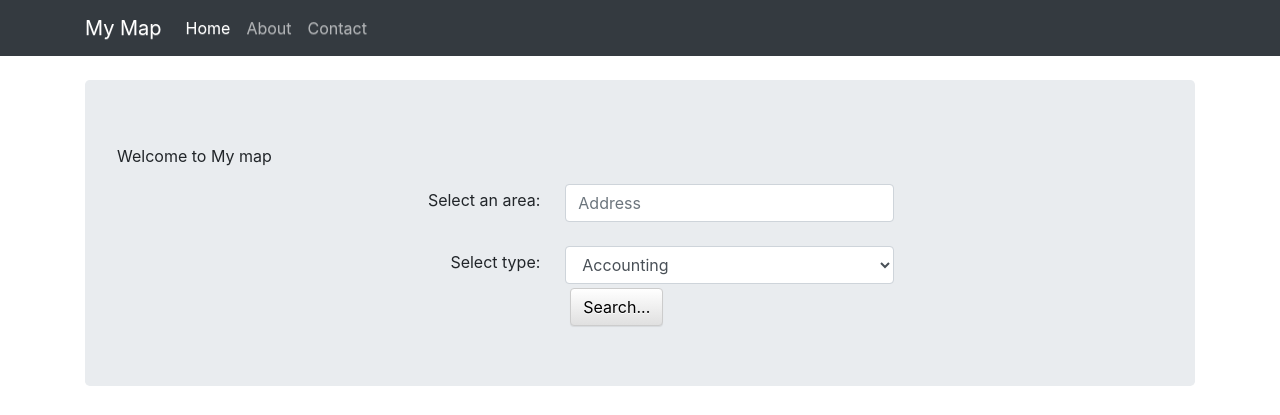
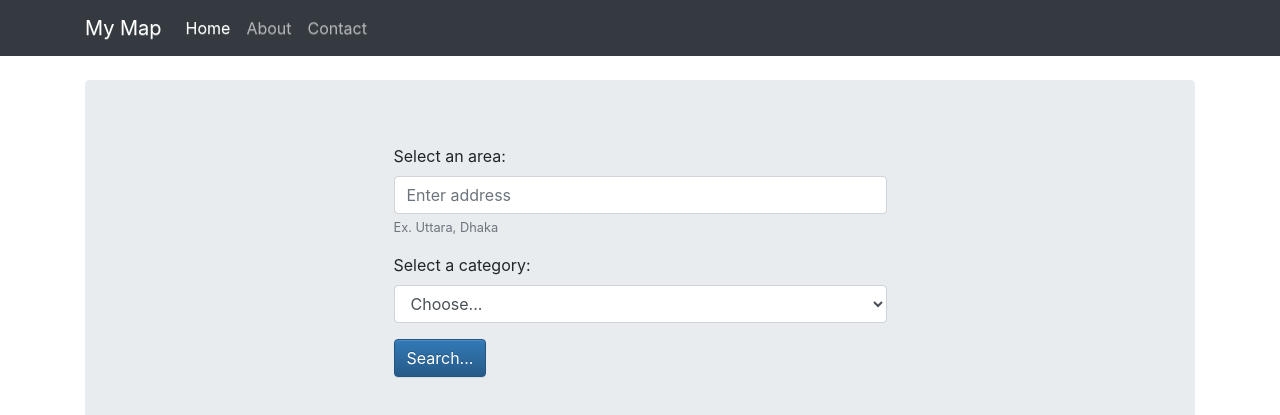
Before and after one commit to FayshalU/PlaceFinder, a Django app: page /maps/ in a window 1280 px wide. Shown: the top 415 px of the page. Run offline with Django 3.2, Linux system fonts and the light colour scheme; some libraries are stand-ins or nearby versions.

Commit message:
Updated design

```diff
--- a/maps/templates/maps/index.html
+++ b/maps/templates/maps/index.html
@@ -43,56 +43,35 @@
 
         <div class="container" role="main">
             <div class="jumbotron">
-                <p>Welcome to My map</p>
-                <div class="row">
-                    <div class="col-lg-3"></div>
-                    <div class="col-lg-2 top">
-                        <span class="right">Select an area:</span>
+                <!-- <p class="lead">Welcome to My map</p> -->
+                <form class="container center">
+                    <div class="form-group">
+                      <label for="address">Select an area:</label>
+                      <input type="text" class="form-control" id="address" aria-describedby="addressHelp" placeholder="Enter address" required >
+                      <small class="form-text text-muted">Ex. Uttara, Dhaka</small>
                     </div>
-                    <div class="col-lg-4">
-                      <div class="input-group">
-                        <input type="text" id="address" class="form-control" placeholder="Address" aria-label="...">
-                      </div><!-- /input-group -->
-                    </div>
-                    <div class="col-lg-3"></div>
-                </div><!-- /.row -->
-                <br>
-                <div class="row">
-                    <div class="col-lg-3"></div>
-                    <div class="col-lg-2 top">
-                        <span class="right">Select type:</span>
-                    </div>
-                    <div class="col-lg-4">
-                      <div class="input-group">
-                        <select  class="form-control"  id="category">
+                    <div class="form-group">
+                        <label for="category">Select a category:</label>
+                        <select class="form-control" id="category">
+                            <option selected>Choose...</option>
                             {% for category in categories %}
-                                <option class="form-control" value="{{ category }}">{{ category }}</option>
+                                    <option class="form-control" value="{{ category }}">{{ category }}</option>
                             {% endfor %}>
                         </select>
-                      </div><!-- /input-group -->
                     </div>
-                    <div class="col-lg-3"></div>
-                </div><!-- /.row -->
-                <div class="row">
-                    <div class="col-lg-5"></div>
-                    <div class="col-lg-2 top">
-                        <div class="btn-group">
-                            <button type="button" class="btn btn-default" onclick="search()">Search...</button>
-                        </div>
-                    </div>
-                    <div class="col-lg-5"></div>
-                </div><!-- /.row -->
+                    <button type="button" onclick="search()" class="btn btn-primary">Search...</button>
+                </form>
             </div>
             <div class="row">
-                <div class="col-xs-12">
+                <div class="col-xl-12">
                     <!--The div element for the map -->
                     <div id="map"></div>
-                </div><!--/.col-xs-6.col-lg-4-->
+                </div><!--/.col-xs-6.col-lg-12-->
             </div><!--/row-->
             <!-- Button trigger modal -->
-            <button type="button" class="btn btn-primary" data-toggle="modal" data-target="#exampleModal">
+            <!-- <button type="button" class="btn btn-primary" data-toggle="modal" data-target="#exampleModal">
                 Launch demo modal
-            </button>
+            </button> -->
 
             <!-- Modal -->
             <div class="modal fade" id="exampleModal" tabindex="-1" role="dialog" aria-labelledby="exampleModalLabel" aria-hidden="true">
@@ -122,6 +101,57 @@
             </footer>
 
         </div><!--/.container-->
+
+        <!--Load the API from the specified URL
+        * The async attribute allows the browser to render the page while the API loads
+        * The key parameter will contain your own API key (which is not needed for this tutorial)
+        * The callback parameter executes the initMap() function
+        -->
+        <script async defer src="https://maps.googleapis.com/maps/api/js?key=&callback=initMap"></script>
+        <!-- jQuery (necessary for Bootstrap's JavaScript plugins) -->
+        <!-- <script src="https://ajax.googleapis.com/ajax/libs/jquery/1.12.4/jquery.min.js"></script> -->
+        <!-- Latest compiled and minified JavaScript -->
+        <script
+            src="https://code.jquery.com/jquery-3.2.1.min.js"
+            integrity="sha256-hwg4gsxgFZhOsEEamdOYGBf13FyQuiTwlAQgxVSNgt4="
+            crossorigin="anonymous">
+        </script>
+        <script
+            src="https://cdnjs.cloudflare.com/ajax/libs/popper.js/1.12.9/umd/popper.min.js"
+            integrity="sha384-ApNbgh9B+Y1QKtv3Rn7W3mgPxhU9K/ScQsAP7hUibX39j7fakFPskvXusvfa0b4Q"
+            crossorigin="anonymous">
+        </script>
+        <script
+            src="https://maxcdn.bootstrapcdn.com/bootstrap/4.0.0/js/bootstrap.min.js"
+            integrity="sha384-JZR6Spejh4U02d8jOt6vLEHfe/JQGiRRSQQxSfFWpi1MquVdAyjUar5+76PVCmYl"
+            crossorigin="anonymous">
+        </script>
+
+        <!-- Style -->
+        <style>
+            /* Show it's not fixed to the top */
+            body {
+                min-height: 75rem;
+            }
+            .theme-showcase .navbar .container {
+                width: auto;
+            }
+            .right {
+                float: right;            }
+            .top {
+                top: 4px;
+                left: 5px;
+            }
+            .center {
+                margin: auto;
+                width: 50%;
+            }
+            /* Set the size of the div element that contains the map */
+            #map {
+                height: 500px;  /* The height is 400 pixels */
+                width: 100%;  /* The width is the width of the web page */
+            }
+        </style>
 
         <script>
             var map = null;
@@ -156,6 +186,10 @@
                     alert('Please enter an address!');
                     return;
                 }
+                if (category === 'Choose...') {
+                    alert('Please select a category!');
+                    return;
+                }
                 var jqxhr = $.get( `query?address=${address}&category=${category}`, () => {})
                     .done((data) => {
                         console.log( JSON.parse(data) );
@@ -174,47 +208,5 @@
 
             }
         </script>
-        <!--Load the API from the specified URL
-        * The async attribute allows the browser to render the page while the API loads
-        * The key parameter will contain your own API key (which is not needed for this tutorial)
-        * The callback parameter executes the initMap() function
-        -->
-        <script async defer src="https://maps.googleapis.com/maps/api/js?key=&callback=initMap"></script>
-        <!-- jQuery (necessary for Bootstrap's JavaScript plugins) -->
-        <!-- <script src="https://ajax.googleapis.com/ajax/libs/jquery/1.12.4/jquery.min.js"></script> -->
-        <!-- Latest compiled and minified JavaScript -->
-        <!-- <script src="https://maxcdn.bootstrapcdn.com/bootstrap/3.3.7/js/bootstrap.min.js" integrity="sha384-Tc5IQib027qvyjSMfHjOMaLkfuWVxZxUPnCJA7l2mCWNIpG9mGCD8wGNIcPD7Txa" crossorigin="anonymous"></script> -->
-
-        <script src="https://code.jquery.com/jquery-3.2.1.slim.min.js" integrity="sha384-KJ3o2DKtIkvYIK3UENzmM7KCkRr/rE9/Qpg6aAZGJwFDMVNA/GpGFF93hXpG5KkN" crossorigin="anonymous"></script>
-        <script src="https://cdnjs.cloudflare.com/ajax/libs/popper.js/1.12.9/umd/popper.min.js" integrity="sha384-ApNbgh9B+Y1QKtv3Rn7W3mgPxhU9K/ScQsAP7hUibX39j7fakFPskvXusvfa0b4Q" crossorigin="anonymous"></script>
-        <script src="https://maxcdn.bootstrapcdn.com/bootstrap/4.0.0/js/bootstrap.min.js" integrity="sha384-JZR6Spejh4U02d8jOt6vLEHfe/JQGiRRSQQxSfFWpi1MquVdAyjUar5+76PVCmYl" crossorigin="anonymous"></script>
-
-        <!-- Style -->
-        <style>
-            /* Show it's not fixed to the top */
-            body {
-                min-height: 75rem;
-            }
-            .theme-showcase .navbar .container {
-                width: auto;
-            }
-            .right {
-                float: right;            }
-            .top {
-                top: 4px;
-                left: 5px;
-            }
-            .center {
-                margin: auto;
-                width: 50%;
-                border: 3px solid green;
-                padding: 10px;
-            }
-            /* Set the size of the div element that contains the map */
-            #map {
-                height: 500px;  /* The height is 400 pixels */
-                width: 100%;  /* The width is the width of the web page */
-            }
-        </style>
     </body>
 </html>
```
